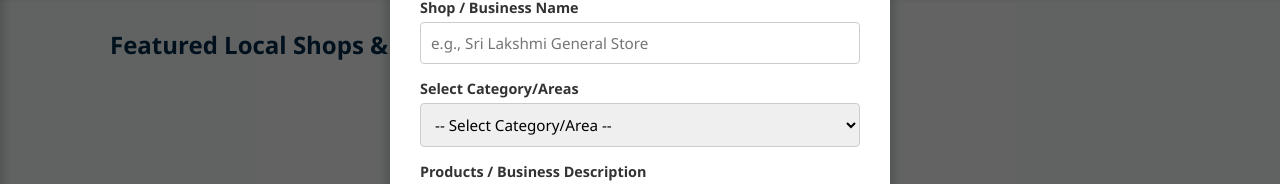
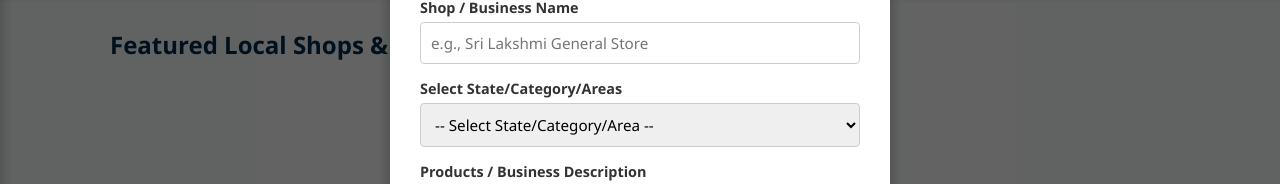
Before and after one commit to way4shops/WAY4SHOP.IN, a plain HTML site: page index.html in a window 1280 px wide. Both pictures are taken after typing "Sample" into the empty fields and a click on the button "+ Add Your Shop". Shown: the part 198-382 px from the top of the page. Drawn offline with Linux system fonts and the light colour scheme; no server answers.

```diff
--- a/index.html
+++ b/index.html
@@ -843,9 +843,9 @@
                     <input type="text" id="newShopName" placeholder="e.g., Sri Lakshmi General Store" required>
                 </div>
                 <div class="form-group">
-                    <label class="field-title">Select Category/Areas</label>
+                    <label class="field-title">Select State/Category/Areas</label>
                     <select id="newShopCategory" required>
-                        <option value="">-- Select Category/Areas --</option>
+                        <option value="">-- Select State/Category/Areas --</option>
                     </select>
                 </div>
                 <div class="form-group">
@@ -942,7 +942,7 @@
         function loadWay4ShopCategories(selectElementId) {
             const selectDropdown = document.getElementById(selectElementId);
             if (!selectDropdown) return;
-            selectDropdown.innerHTML = '<option value="">-- Select Category/Area --</option>';
+            selectDropdown.innerHTML = '<option value="">-- Select State/Category/Area --</option>';
             way4shopCategories.forEach(category => {
                 let option = document.createElement('option');
                 option.value = category.toLowerCase();
```
